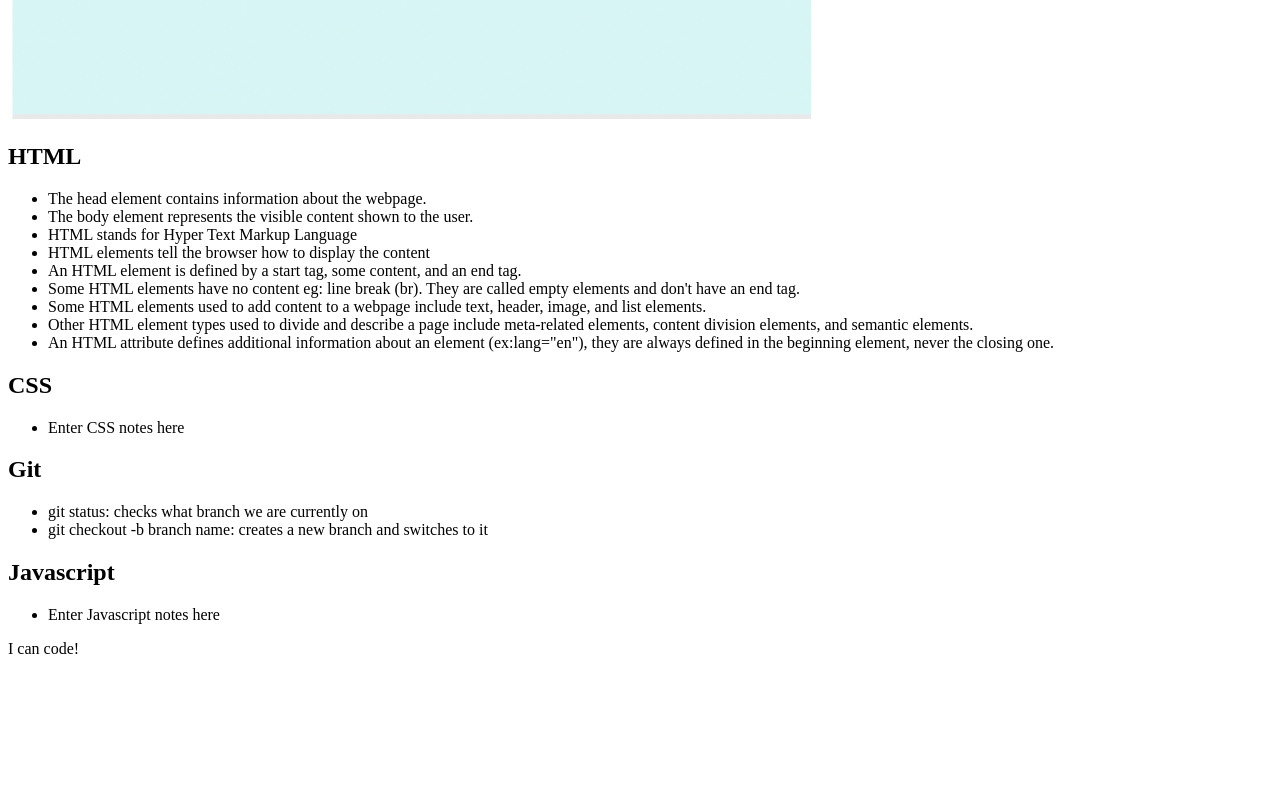
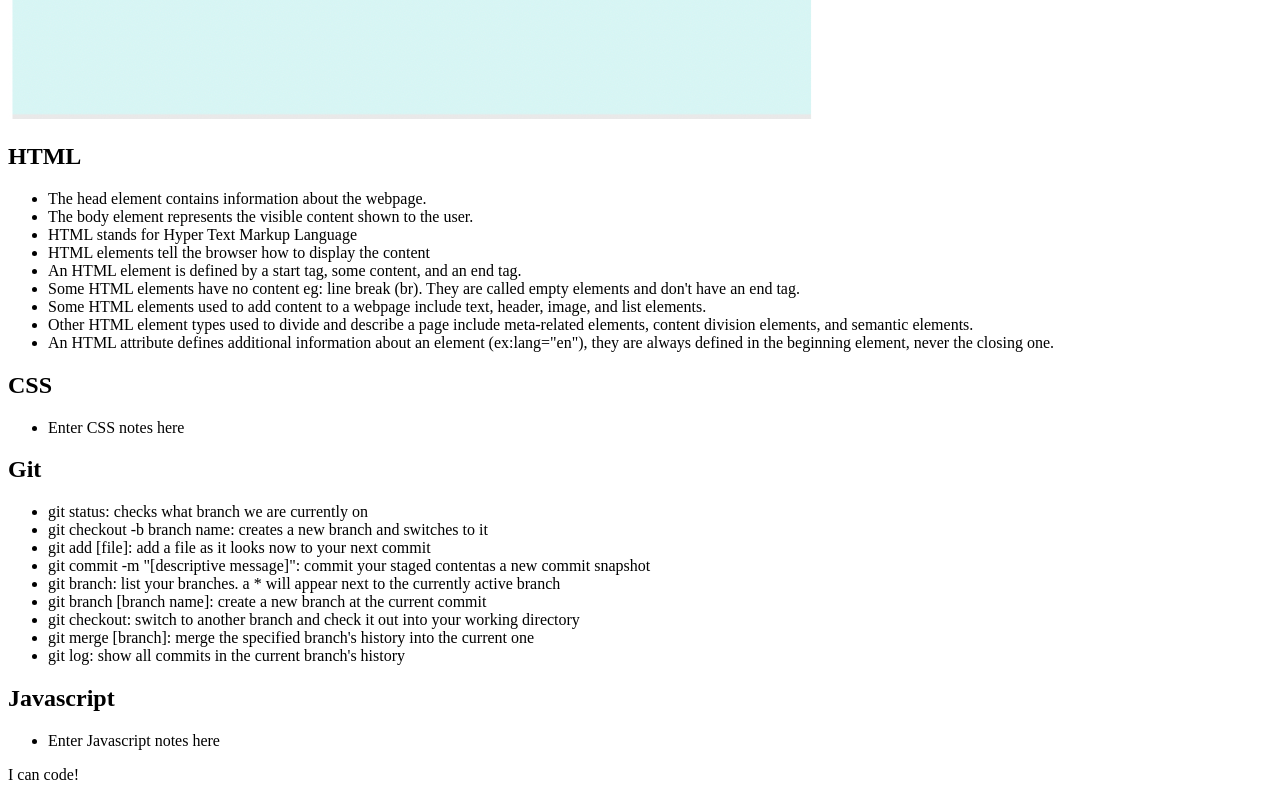
Before and after one commit to EvelynHdz2714/prework-study-guide, a plain HTML site: page index.html in a window 1280 px wide. Shown: the part 737-1537 px from the top of the page. Before the commit the page ends 1411 px from the top, so only its background shows below. Drawn offline with Linux system fonts and the light colour scheme.

Commit message:
added code to Git file

```diff
--- a/index.html
+++ b/index.html
@@ -42,6 +42,13 @@
           <ul>
             <li>git status: checks what branch we are currently on</li>
             <li>git checkout -b branch name: creates a new branch and switches to it</li>
+            <li>git add [file]: add a file as it looks now to your next commit</li>
+            <li>git commit -m "[descriptive message]": commit your staged contentas a new commit snapshot</li>
+            <li>git branch: list your branches. a * will appear next to the currently active branch</li>
+            <li>git branch [branch name]: create a new branch at the current commit</li>
+            <li>git checkout: switch to another branch and check it out into your working directory</li>
+            <li>git merge [branch]: merge the specified branch's history into the current one</li>
+            <li>git log: show all commits in the current branch's history</li>
           </ul>
 
         </section>
```
